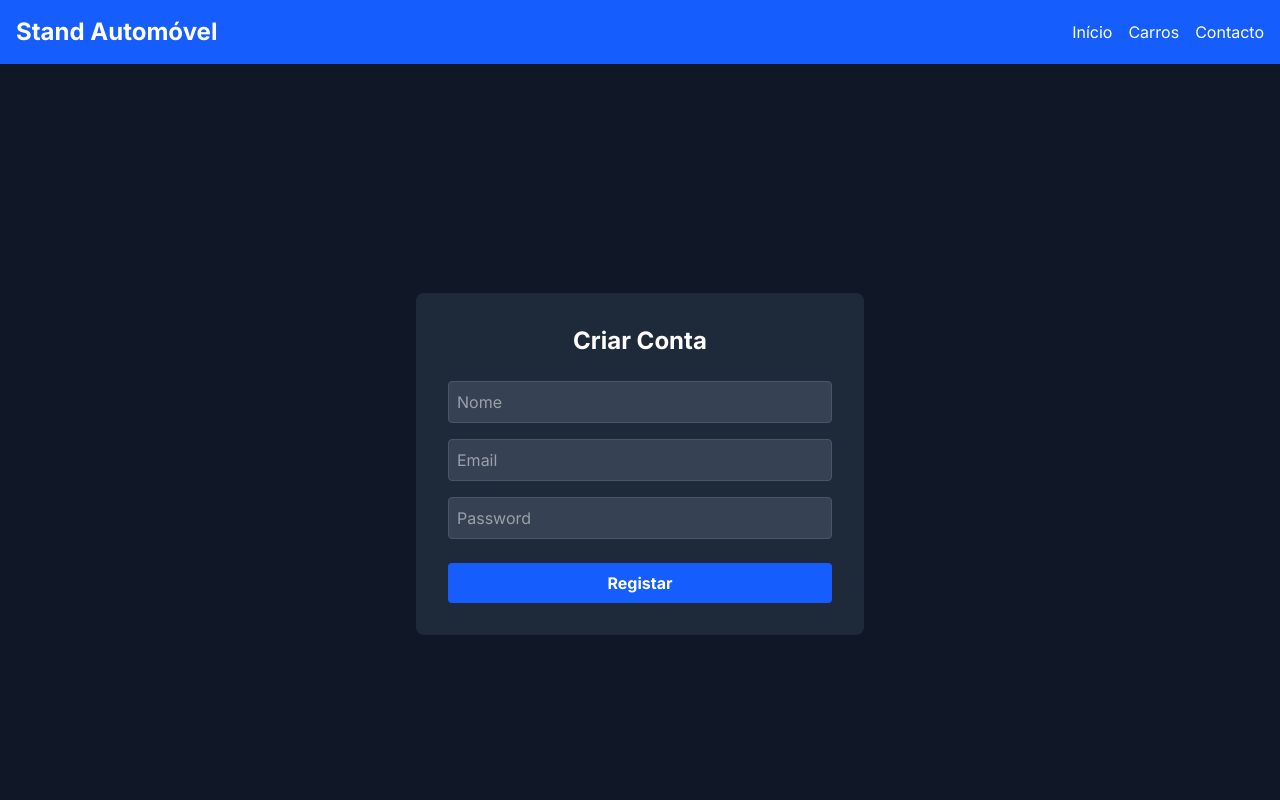
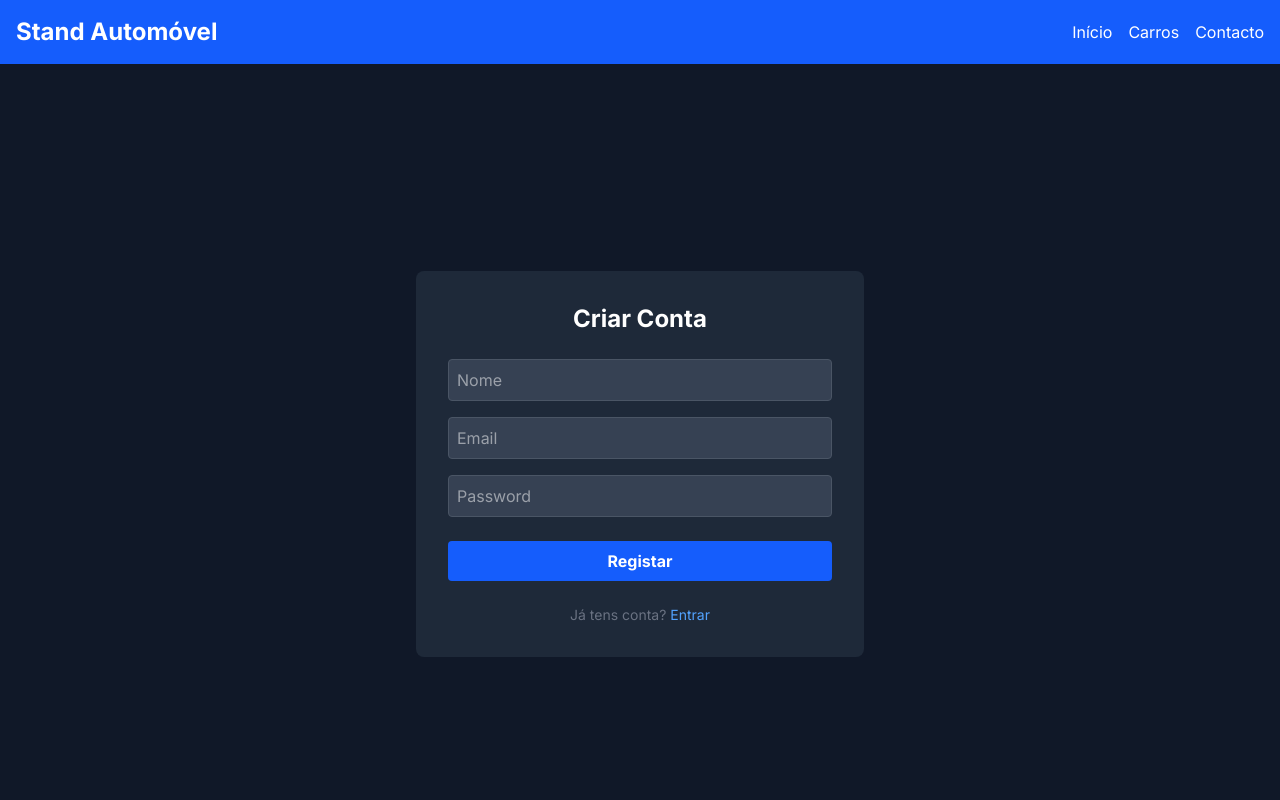
Before and after one commit to AfonsoCruzzz/standauto, a Next.js app: page /register in a window 1280 px wide. Shown: the top 800 px of the page. Built offline with nearby package versions, Linux system fonts and the light colour scheme.

Commit message:
fix pag registo

```diff
--- a/src/app/(auth)/register/page.tsx
+++ b/src/app/(auth)/register/page.tsx
@@ -2,6 +2,7 @@
 
 import { useState } from "react";
 import { useRouter } from "next/navigation";
+import Link from "next/link";
 
 export default function RegisterPage() {
   const router = useRouter();
@@ -57,6 +58,12 @@
         <button type="submit" className="w-full bg-blue-600 p-2 rounded hover:bg-blue-700 font-bold">
           Registar
         </button>
+        <div className="mt-6 text-center text-sm text-gray-500">
+          Já tens conta?{" "}
+          <Link href="/login" className="text-blue-400 hover:underline">
+            Entrar
+          </Link>
+        </div>
       </form>
     </div>
   );
```
